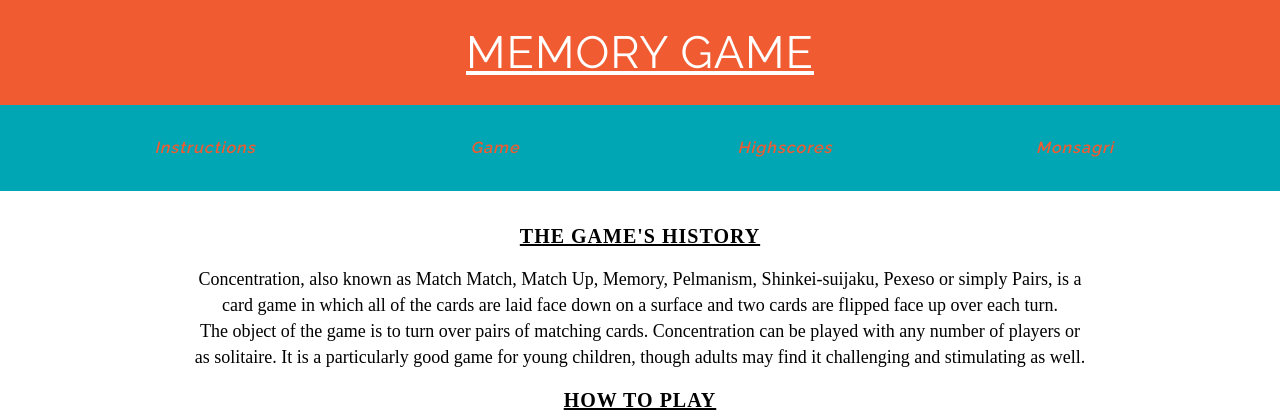
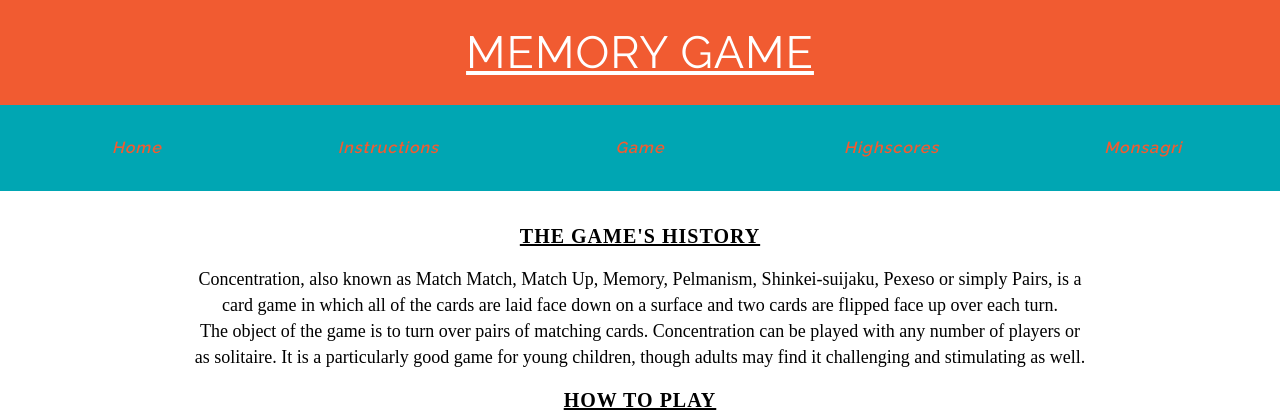
Before and after one commit to monsagri/memory_game, a PHP site: page / in a window 1280 px wide. Shown: the top 420 px of the page. Run offline with PHP 8.4, Linux system fonts and the light colour scheme; some web fonts are replaced.

Commit message:
Added Home link to navigate to main Site

```diff
--- a/index.html
+++ b/index.html
@@ -13,6 +13,7 @@
 		<h1>Memory Game</h1>
 	</header>
 	<nav class="clearfix">
+      <a href="monsagri.github.io" class="navbar">Home</a>
 			<a href="#instructions" class="navbar">Instructions</a>
 			<a href="#game" class="navbar">Game</a>
 			<a href="#highscores" class="navbar">Highscores</a>
--- a/styles/style.css
+++ b/styles/style.css
@@ -56,7 +56,7 @@ a.navbar {
 	margin-left: auto;
 	margin-right: auto;
 	padding: 15px;
-	width: 20%;
+	width: 17%;
 	float: none;
 	color: #F15B31;
 	text-decoration: none;
```
